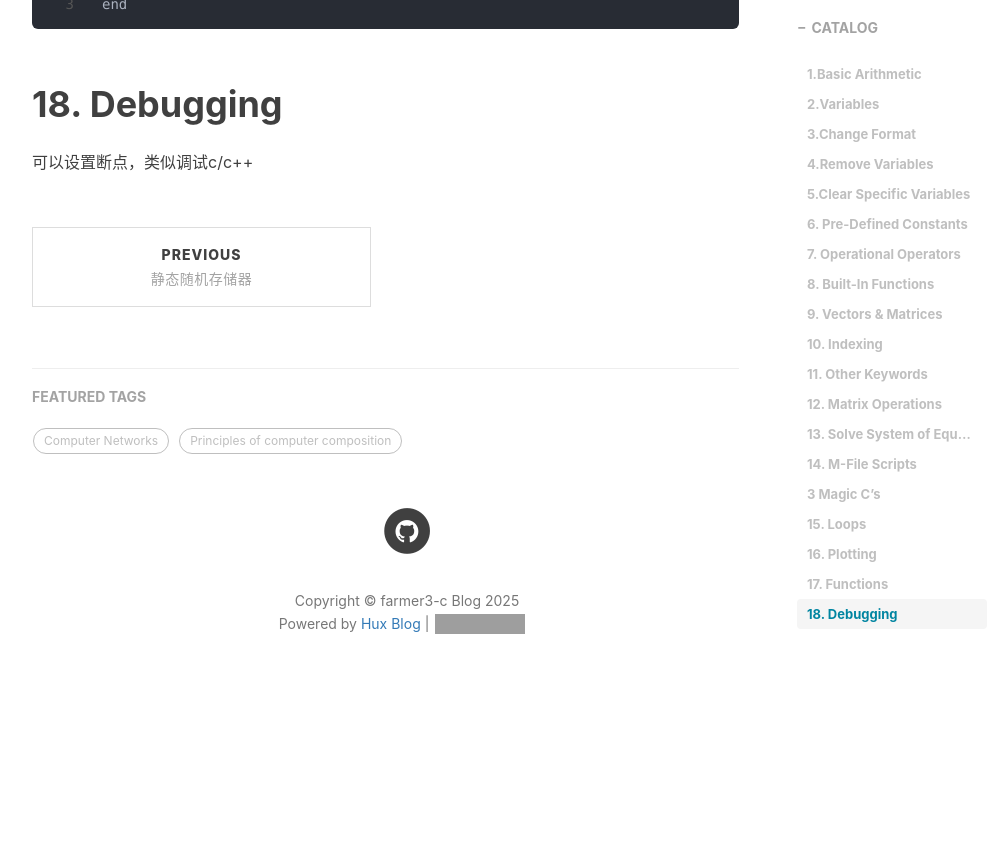
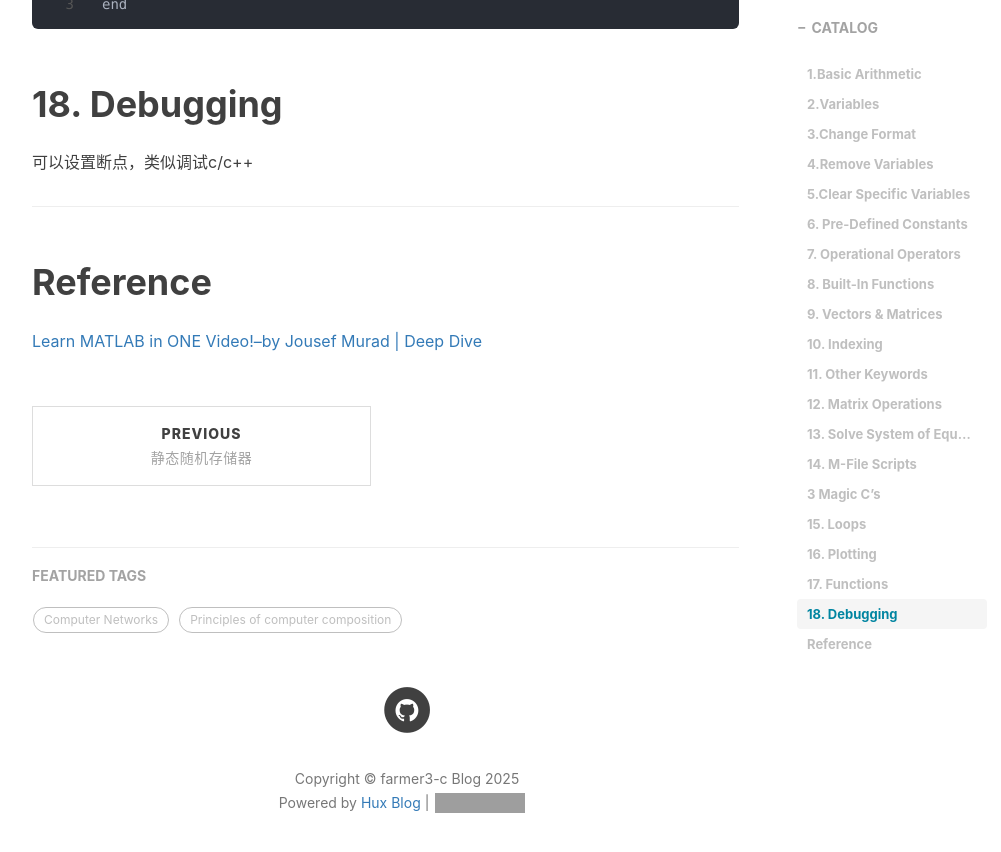
Before and after one commit to farmer3-c/farmer3-c.github.io, a Jekyll site: the page built from _posts/2025-11-22-matlab-tutorial.md, in a window 1280 px wide and 900 px high, scrolled down 15900 px. Shown: the top 852 px of the window, without its empty margins (233-1234 px from the left). Built offline with Jekyll 4.4.1, drawn with Linux system fonts in a browser that asks for light colours; nearby versions of some CDN libraries; comment, search, counter and statistics services are not loaded; before the commit the page ends 16628 px from its top, so only the background shows below that; grey boxes are pictures that could not be loaded.

Commit message:
matlab tut change

````diff
--- a/_posts/2025-11-22-matlab-tutorial.md
+++ b/_posts/2025-11-22-matlab-tutorial.md
@@ -628,3 +628,7 @@ end
 ```
 # 18. Debugging
 可以设置断点，类似调试c/c++
+
+---
+# Reference
+[Learn MATLAB in ONE Video!--by Jousef Murad | Deep Dive](https://www.youtube.com/watch?v=tBWMn4y1Yfo&t=1479s)
````
